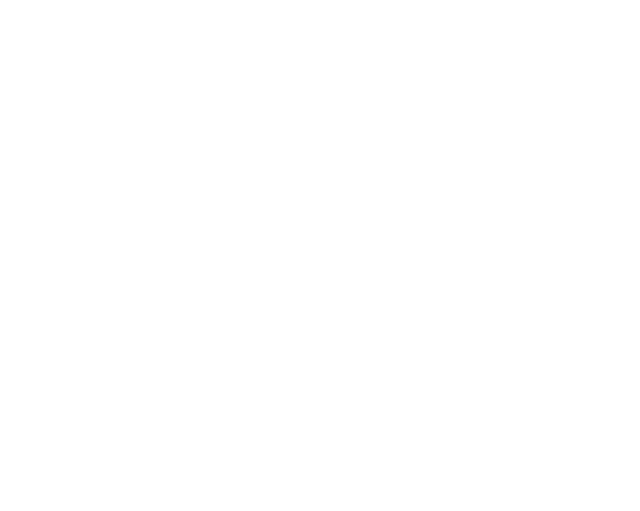
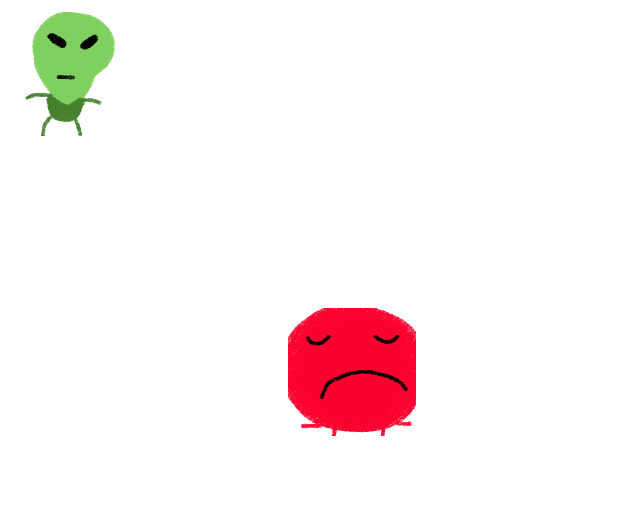
Before and after one commit to J-R-Fisher/collision_example, a plain HTML site: page pages/index.html in a window 1280 px wide. Shown: the whole page, without its empty margins (0-640 px from the left). Drawn offline with Linux system fonts and the light colour scheme.

Commit message:
post-session

```diff
--- a/pages/resources/scripts/index.js
+++ b/pages/resources/scripts/index.js
@@ -0,0 +1,166 @@
+class EventEmitter {
+    constructor() {//constructor method is executed when a new instance of the class is made
+      this.listeners = {};
+    }
+
+    on(message, listener) {
+      if (!this.listeners[message]) {
+        this.listeners[message] = [];
+      }
+      this.listeners[message].push(listener);
+    }
+
+    emit(message, payload = null) {
+      if (this.listeners[message]) {
+        this.listeners[message].forEach((l) => l(message, payload));
+      }
+    }
+}
+const Messages = {
+    MOVE_LEFT: 'MOVE_LEFT',
+    MOVE_RIGHT: 'MOVE_RIGHT',
+    MOVE_UP: 'MOVE_UP',
+    MOVE_DOWN: 'MOVE_DOWN',
+}; const eventEmitter = new EventEmitter();
+const imageUrls = [ //once all of these are loaded, the main loop starts
+    "./resources/images/kevin.png",
+    "./resources/images/klara.png"
+];
+const loadImage = (src) => //promise for each individual image from imageURLs
+    new Promise((resolve, reject) => {
+        const img = new Image();
+        img.onload = () => resolve(img);
+        img.onerror = reject;
+        img.src = src;
+});
+class Sprite {//centralizing information for context.drawImage() method
+    constructor(src, sX, sY, sWidth, sHeight){
+        this.src = src;
+        this.sX = sX;
+        this.sY = sY;
+        this.sWidth = sWidth;
+        this.sHeight = sHeight;
+    }
+    *[Symbol.iterator](){//custom iterator for easier access to sprite properties
+        yield this.src;
+        yield this.sX;
+        yield this.sY;
+        yield this.sWidth;
+        yield this.sHeight;
+    }
+}
+class gameObject {
+    constructor(display, sprite, x, y){
+        this.display = display;
+        this.sprite = sprite;
+        this.x = x;
+        this.y = y;
+    }
+    *[Symbol.iterator](){
+        yield this.sprite.src;
+        yield this.sprite.sX;
+        yield this.sprite.sY;
+        yield this.sprite.sWidth;
+        yield this.sprite.sHeight;
+        yield this.x;
+        yield this.y;
+        yield this.sprite.sWidth;
+        yield this.sprite.sHeight;
+    }
+}
+class player extends gameObject {
+    constructor(display, sprite, x, y){
+        super(display, sprite, x, y);
+        eventEmitter.on(Messages.MOVE_LEFT, ()=>{
+            this.x = this.x - 1;
+        });
+        eventEmitter.on(Messages.MOVE_RIGHT, ()=>{
+            this.x = this.x + 1;
+        });
+        eventEmitter.on(Messages.MOVE_UP, ()=>{
+            this.y = this.y - 1;
+        });
+        eventEmitter.on(Messages.MOVE_DOWN, ()=>{
+            this.y = this.y + 1;
+        });
+    }
+}
+document.addEventListener('DOMContentLoaded', event => {
+    const canvas = document.getElementById('gamePanel');
+    const context = canvas.getContext('2d');
+    const sources = [];
+    var keyDown = [];
+
+    document.addEventListener('keydown', event => {
+        if(!keyDown.includes(event.key)){
+            keyDown.push(event.key);
+        }
+    });
+    document.addEventListener('keyup', event => {
+        keyDown.splice(keyDown.indexOf(event.key), 1);
+    });
+    function handleInput(keyDown){
+        if(keyDown.includes('ArrowLeft')){
+            eventEmitter.emit(Messages.MOVE_LEFT);
+        }
+        if(keyDown.includes('ArrowRight')){
+            eventEmitter.emit(Messages.MOVE_RIGHT);
+        }
+        if(keyDown.includes('ArrowUp')){
+            eventEmitter.emit(Messages.MOVE_UP);
+        }
+        if(keyDown.includes('ArrowDown')){
+            eventEmitter.emit(Messages.MOVE_DOWN);
+        }
+    }
+    function collisionCheck(object1, object2){
+        //offsets change the size of the area being tested for collision
+        var offsetXone = -50;
+        var offsetYone = -25;
+
+        var offsetXtwo = 0;
+        var offsetYtwo = 0;
+
+        //modified values for the width and height of the collision area
+        var modWidthone = object1.sprite.sWidth + offsetXone;
+        var modWidthtwo = object2.sprite.sWidth + offsetXtwo;
+
+        var modHeightone = object1.sprite.sHeight + offsetYone;
+        var modHeighttwo = object2.sprite.sHeight + offsetYtwo;
+
+        if(//checking each corner of the collision areas for a match
+            object1.x < object2.x + modWidthtwo &&
+            object1.x + modWidthone > object2.x &&
+            object1.y < object2.y + modHeighttwo &&
+            object1.y + modHeightone > object2.y
+        ){
+            return true;
+        } else {
+            return false;
+        }
+    }
+    Promise.all(imageUrls.map(loadImage)).then(images => { //once all images are loaded, add them to the available sources array
+        images.forEach(function(img){
+            sources.push(new Sprite(img, 0, 0, img.width, img.height));
+        });//beginning of game loop
+
+        var kevin = new player(true, sources[0], 0, 0);
+        var klara = new gameObject(true, sources[1], 280, 300);
+
+        function animate(){
+            context.clearRect(0, 0, canvas.width, canvas.height);
+            handleInput(keyDown);
+            if(collisionCheck(kevin, klara)){//If objects collide, game ends and resets
+                window.alert('YOU GOT KEVIN BACK TO HIS LOVE! CONGRATULATIONS!');
+                kevin.x = 0;
+                kevin.y = 0;
+                keyDown = [];
+            }
+
+            context.drawImage(...kevin);
+            context.drawImage(...klara);
+
+            requestAnimationFrame(animate);
+        } animate();
+    });//end of image load promise
+});//end of document event listener
```
Also changed, not shown: pages/index.html (+1 -0 lines).
